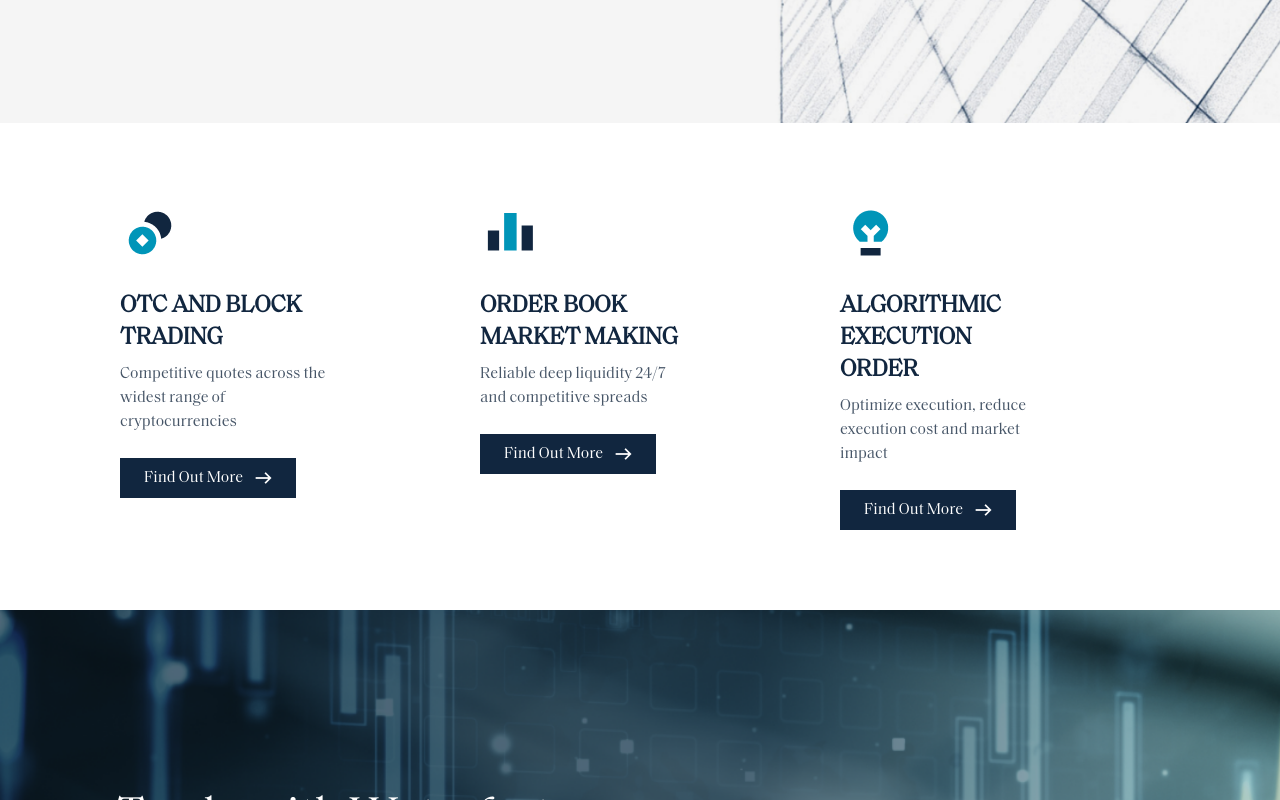
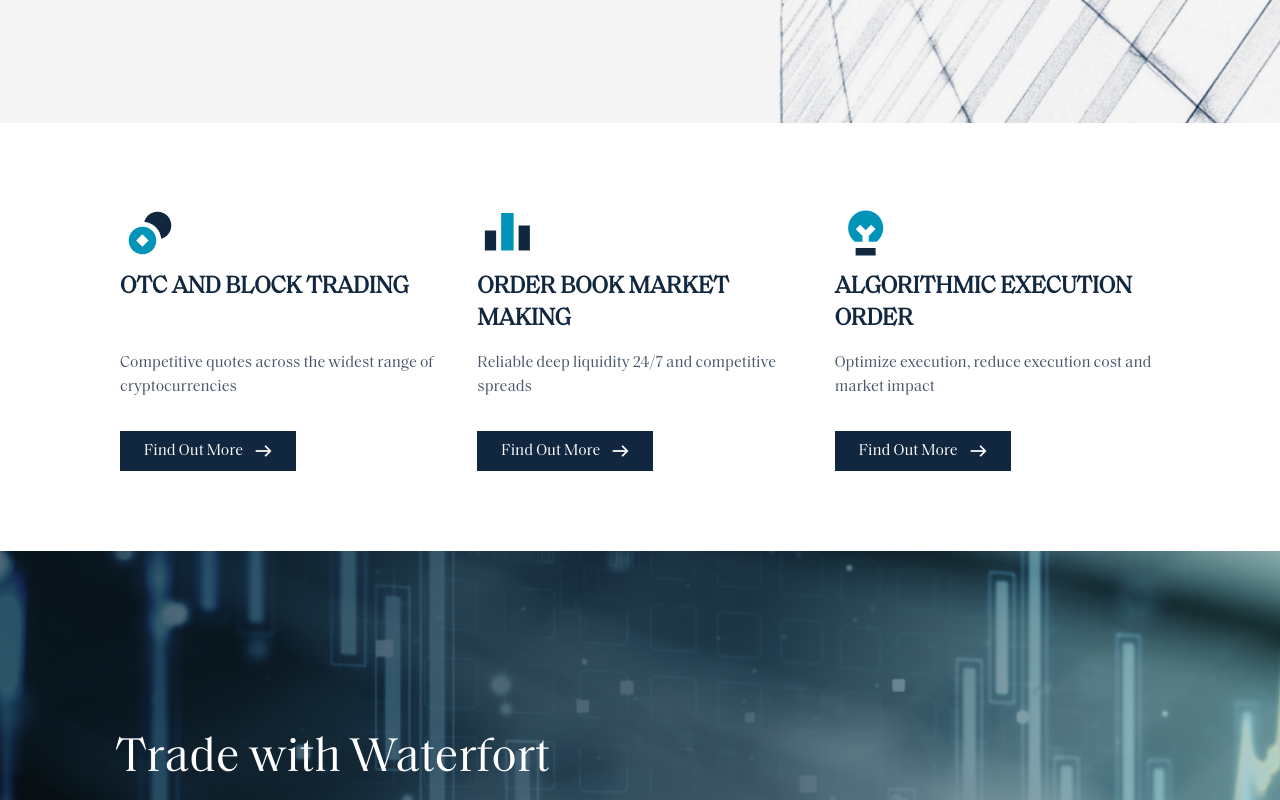
Before and after one commit to namv-digital/water-fort, a Next.js app: page / in a window 1280 px wide. Shown: the part 520-1320 px from the top of the page. Built offline with nearby package versions, Linux system fonts and the light colour scheme.

Commit message:
handl alignment

```diff
--- a/component/home/HomeBottom.tsx
+++ b/component/home/HomeBottom.tsx
@@ -13,7 +13,7 @@
           us to discover our liquidity and execution solutions for your needs.
         </p>
         <Link href="/contact">
-          <button className="mx-auto mt-10 flex justify-around bg-white px-5 py-2 font-sans font-semibold text-primary md:mx-0">
+          <button className="mx-auto mt-10 flex justify-around bg-white px-5 py-2 font-semibold text-primary md:mx-0">
             CONTACT US
             <img
               src="/images/icon/blackArrow.png"
--- a/component/home/HomeMiddle.tsx
+++ b/component/home/HomeMiddle.tsx
@@ -4,18 +4,30 @@
 const HomeMiddle = () => {
   return (
     <div>
-      <div className=" grid gap-10 bg-white py-20 lg:grid-cols-3 lg:px-120px">
+      <div className=" grid gap-y-2 gap-x-8 bg-white py-20 lg:grid-cols-3 lg:px-120px">
         {service.map((service) => (
-          <div className='text-center md:text-left'>
+          <div className="relative text-center md:text-left">
             <img src={service.img} alt="" className="mx-auto md:mx-0" />
-            <h2 className="mt-27px text-2xl font-bold text-primary md:w-2/3">
+          </div>
+        ))}
+        {service.map((service) => (
+          <div className="relative text-center md:text-left">
+            <h2 className="w-full text-2xl font-bold text-primary">
               {service.name}
             </h2>
-            <p className='text-base text-blue-gray mt-2 md:w-2/3'>
+          </div>
+        ))}
+        {service.map((service) => (
+          <div className="relative text-center md:text-left">
+            <p className="mt-2 w-full text-base text-blue-gray">
               {service.discription}
             </p>
+          </div>
+        ))}
+        {service.map((service) => (
+          <div className="relative text-center md:text-left">
             <Link href={service.link}>
-              <button className="mt-6 flex mx-auto md:mx-0 bg-primary px-6 py-2 text-white">
+              <button className=" mx-auto mt-6  flex bg-primary px-6 py-2 text-white md:left-0 md:mx-0">
                 Find Out More
                 <img
                   src="/images/icon/arrow.png"
```
